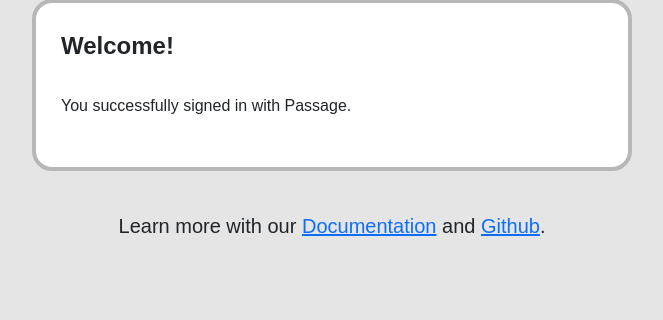
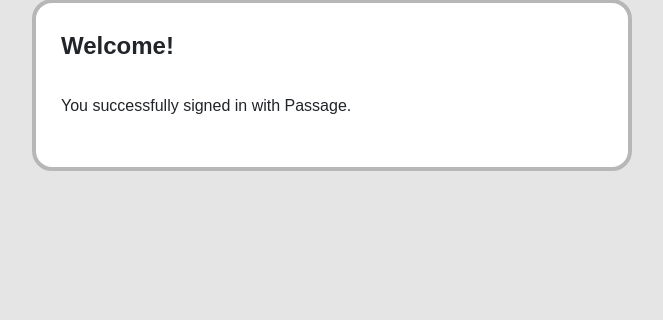
Before and after one commit to LeeAnn-Mokoena/HackathonForSocialGood, a Python web app: template webapp/templates/dashboard.html in a window 1280 px wide. Shown: the part 153-473 px from the top of the page, without its empty margins (308-971 px from the left). Run offline with Jinja, Linux system fonts and the light colour scheme; the template is opened without the code that fills it, so the values that code supplies are empty; some libraries are stand-ins or nearby versions.

Commit message:
update more

```diff
--- a/webapp/__init__.py
+++ b/webapp/__init__.py
@@ -1,7 +1,7 @@
 from flask import Flask
 from dotenv import load_dotenv, find_dotenv
 from webapp.extensions import mongo_client
-from extensions import mongo_client
+#from extensions import mongo_client
 from flask import Blueprint, g, render_template, request, jsonify
 
 
--- a/webapp/templates/dashboard.html
+++ b/webapp/templates/dashboard.html
@@ -40,13 +40,6 @@
       </div>
     </div>
 
-    <div class="footer">
-      Learn more with our
-      <a href="https://docs.passage.id">Documentation</a> and
-      <a href="https://github.com/passageidentity">Github</a>.
-      <br>
-    </div>
-
     <!-- Include the passage-web JavaScript from the Passage CDN. -->
     <script src="https://cdn.passage.id/passage-web.js"></script>
   </body>
```
